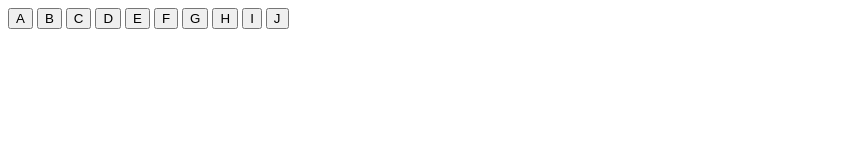
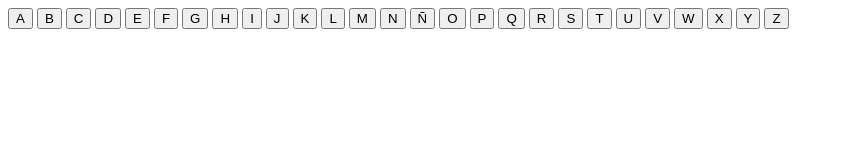
Before and after one commit to AnuarHarb/centraal-academy-frontend, a plain HTML site: page proyectos/ahorcado/index.html in a window 1280 px wide. Shown: the whole page, without its empty margins (0-844 px from the left). Drawn offline with Linux system fonts and the light colour scheme.

Commit message:
validate if letter is in word

```diff
--- a/proyectos/ahorcado/assets/javascript/scripts.js
+++ b/proyectos/ahorcado/assets/javascript/scripts.js
@@ -1,13 +1,5 @@
 'use strict';
-var word = ['H','O','L','A'];
-
-function playLetter(selectedLetter) {
-  if (selectedLetter == word[0]) {
-    alert('le atinaste a la primera letra');
-  } else {
-    alert('nel');
-  }
-}
+var word = ['H','O','L','A','O'];
 
 function compareLetter(letter) {
   var selectedLetter = letter.value;
@@ -18,4 +10,26 @@ document.addEventListener('keydown', function getKeyLetter(event) {
   var keyLetter = event.key;
   var selectedLetter = keyLetter.toUpperCase();
   playLetter(selectedLetter);
-})
+});
+
+function playLetter(letter) {
+  for(var i = 0; i < word.length; i++) {
+    if(letter == word[i]){
+      console.log('Le atinaste a word en la posición ' + i)
+    }
+  }
+}
+
+
+
+
+
+
+
+// function playLetter(selectedLetter) {
+//   for (var i = 0; i < word.length; i++) {
+//     if (selectedLetter == word[i]) {
+//       alert('le atinaste a la letra ' + i);
+//     }
+//   }
+// }
--- a/proyectos/ahorcado/index.html
+++ b/proyectos/ahorcado/index.html
@@ -20,6 +20,23 @@
   <button onclick="compareLetter(this)" value="H">H</button>
   <button onclick="compareLetter(this)" value="I">I</button>
   <button onclick="compareLetter(this)" value="J">J</button>
+  <button onclick="compareLetter(this)" value="K">K</button>
+  <button onclick="compareLetter(this)" value="L">L</button>
+  <button onclick="compareLetter(this)" value="M">M</button>
+  <button onclick="compareLetter(this)" value="N">N</button>
+  <button onclick="compareLetter(this)" value="Ñ">Ñ</button>
+  <button onclick="compareLetter(this)" value="O">O</button>
+  <button onclick="compareLetter(this)" value="P">P</button>
+  <button onclick="compareLetter(this)" value="Q">Q</button>
+  <button onclick="compareLetter(this)" value="R">R</button>
+  <button onclick="compareLetter(this)" value="S">S</button>
+  <button onclick="compareLetter(this)" value="T">T</button>
+  <button onclick="compareLetter(this)" value="U">U</button>
+  <button onclick="compareLetter(this)" value="V">V</button>
+  <button onclick="compareLetter(this)" value="W">W</button>
+  <button onclick="compareLetter(this)" value="X">X</button>
+  <button onclick="compareLetter(this)" value="Y">Y</button>
+  <button onclick="compareLetter(this)" value="Z">Z</button>
 
 
   <script src="assets/javascript/scripts.js"></script>
```
